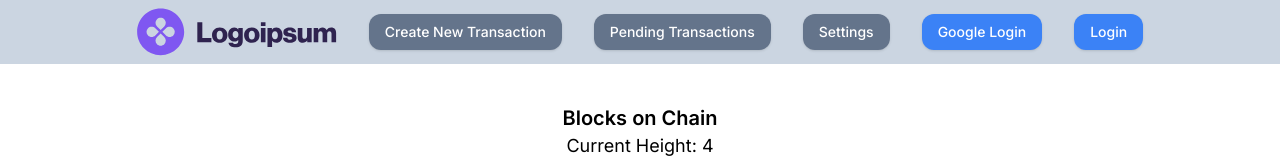
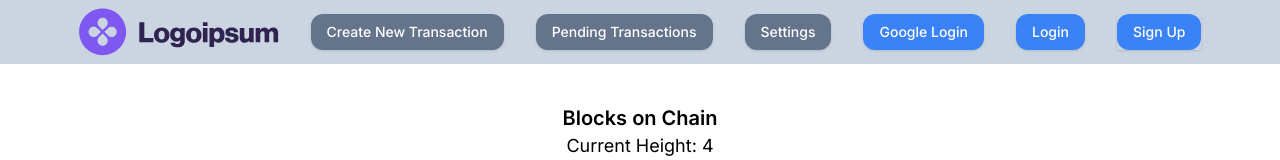
Before and after one commit to crooks-s/malt-coin, a Next.js app: page / in a window 1280 px wide. Shown: the top 160 px of the page. Built offline with nearby package versions, Linux system fonts and the light colour scheme; no server answers.

Commit message:
add sign up button, page

```diff
--- a/app/signup/page.jsx
+++ b/app/signup/page.jsx
@@ -2,7 +2,7 @@ import React from 'react'
 
 const SignUp = () => {
   return (
-    <form></form>
+    <form>sign up</form>
   )
 }
 
--- a/components/HeaderBtns/HeaderLogin.jsx
+++ b/components/HeaderBtns/HeaderLogin.jsx
@@ -2,13 +2,13 @@ import React from "react";
 import { Button } from "@/components/ui/button";
 import Link from "next/link";
 
-const HeaderLogin = ({ label, href }) => {
+const HeaderLogin = ({ href }) => {
   return (
     <Link href={href}>
       <Button
         className={"bg-blue-500 rounded-xl text-white mx-4"}
       >
-        {label}
+        Login
       </Button>
     </Link>
   );
--- /dev/null
+++ b/components/HeaderBtns/HeaderSignUp.jsx
@@ -0,0 +1,14 @@
+import React from "react";
+import Link from "next/link";
+import { Button } from "@/components/ui/button";
+
+const HeaderSignUp = () => {
+  return (
+    <Link href={"/signup"}
+      className={"bg-blue-500 rounded-xl text-white mx-4"} >
+      <Button>Sign Up</Button>
+    </Link>
+  );
+};
+
+export default HeaderSignUp;
--- a/components/header.jsx
+++ b/components/header.jsx
@@ -7,6 +7,7 @@ import { useLoginStore } from "@/store";
 import HeaderLogin from "./HeaderBtns/HeaderLogin";
 import HeaderGoogleLogin from "./HeaderBtns/HeaderGoogleLogin";
 import HeaderLogout from "./HeaderBtns/HeaderLogout";
+import HeaderSignUp from "./HeaderBtns/HeaderSignUp";
 
 export default function Header({ children }) {
   return (
@@ -30,6 +31,7 @@ export default function Header({ children }) {
             <>
               <HeaderGoogleLogin />
               <HeaderLogin href={"/login"} label={"Login"} />
+              <HeaderSignUp href={"/signup"} />
             </>
           ) : (
             <HeaderLogout />
```
